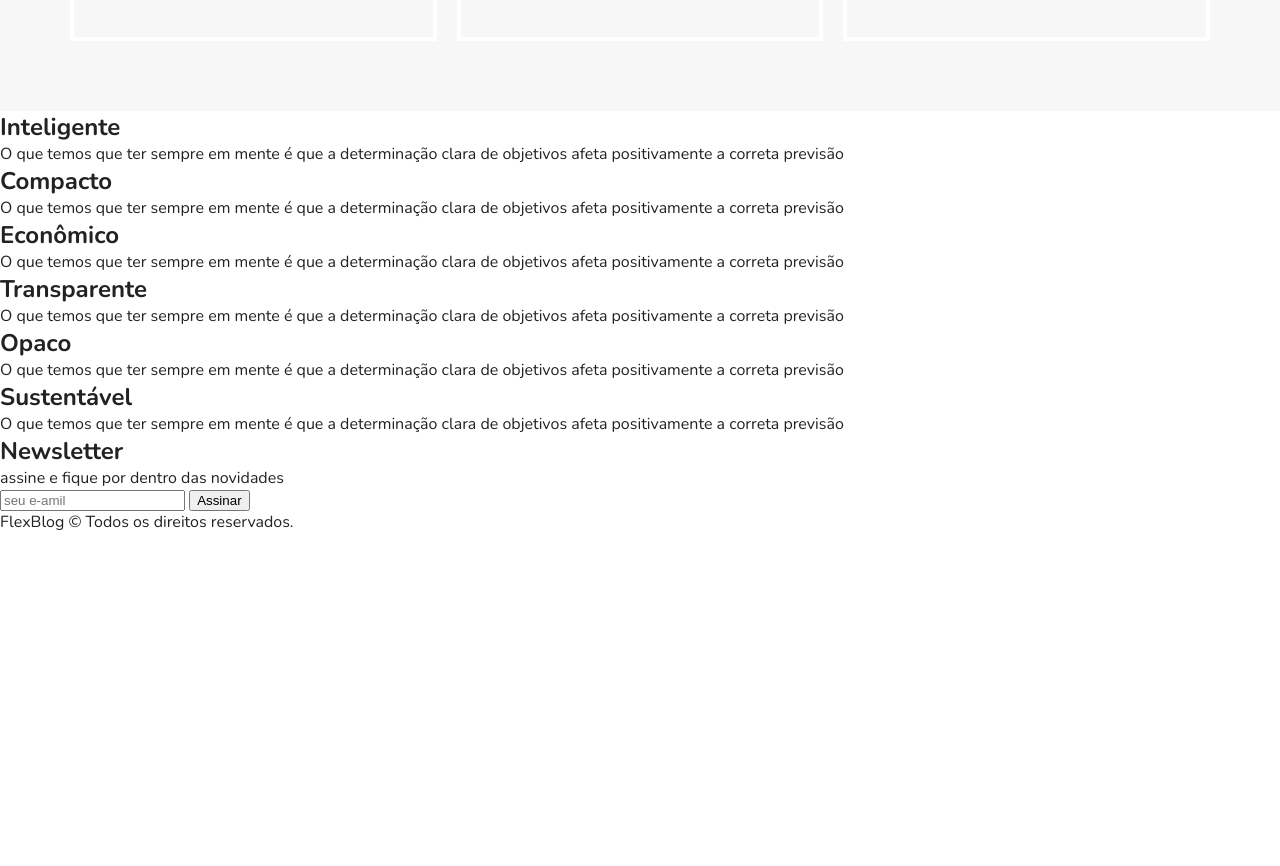
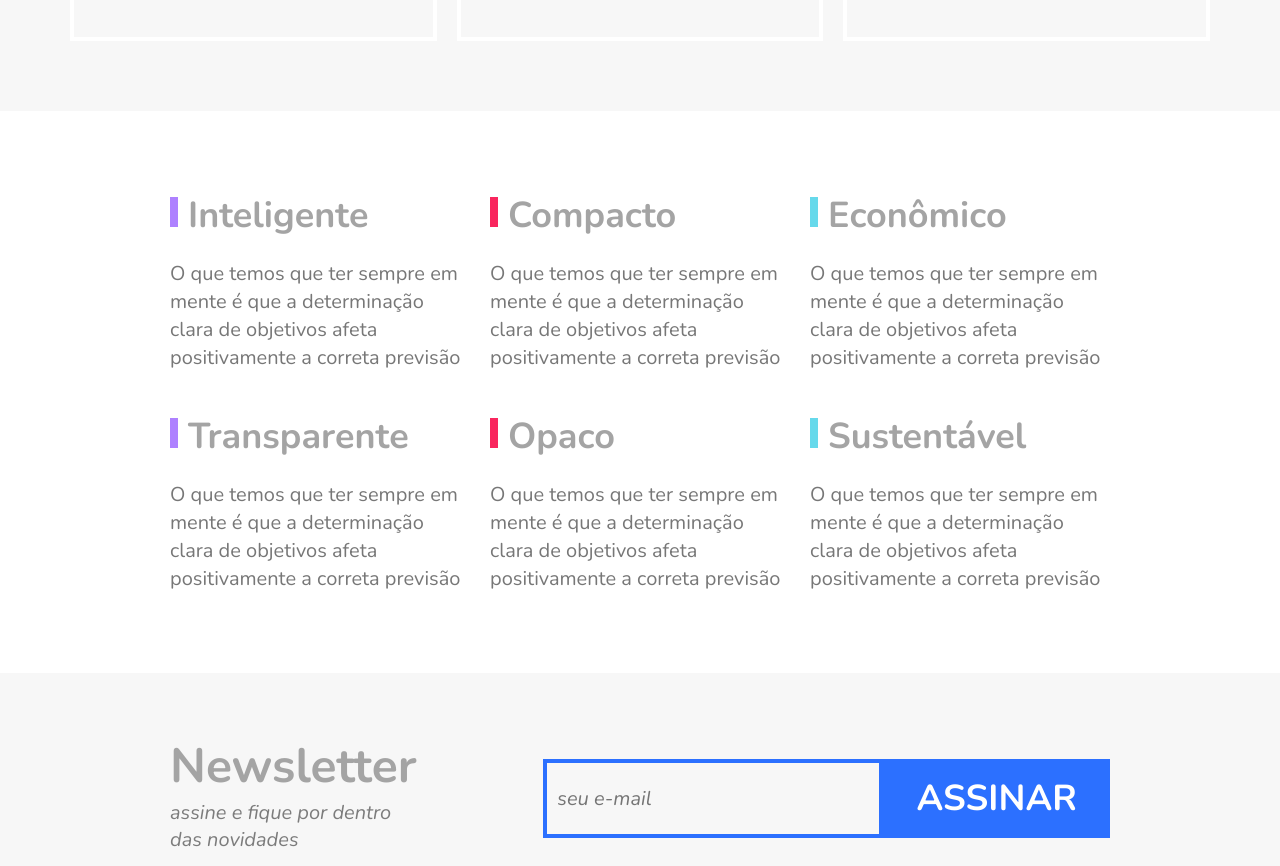
Before and after one commit to osiasmiranda/origamid, a plain HTML site: page cssflexbox/flexblog/index.html in a window 1280 px wide. Shown: the part 2477-3343 px from the top of the page. Before the commit the page ends 3010 px from the top, so only its background shows below. Drawn offline with nearby package versions, Linux system fonts and the light colour scheme.

Commit message:
adicionando footer

```diff
--- a/cssflexbox/flexblog/index.html
+++ b/cssflexbox/flexblog/index.html
@@ -184,7 +184,7 @@
         <p>assine e fique por dentro das novidades</p>
       </div>
       <form class="newsletter-form">
-        <input type="text" placeholder="seu e-amil" />
+        <input type="text" placeholder="seu e-mail" />
         <button type="submit">Assinar</button>
       </form>
     </section>
--- a/cssflexbox/flexblog/style.css
+++ b/cssflexbox/flexblog/style.css
@@ -36,7 +36,6 @@ img {
 }
 .superinfo {
   display: flex;
-  /*background-color: #2c70ff;*/
   max-width: 960px;
   margin: 0 auto;
   justify-content: space-between;
@@ -167,6 +166,7 @@ img {
   border-top: 8px solid #66d9eb;
 }
 
+/*Preco*/
 .preco {
   background-color: #f7f7f7;
   padding: 60px;
@@ -255,3 +255,123 @@ img {
     order: -1;
   }
 }
+
+/*Qualidade*/
+
+.qualidade {
+  display: flex;
+  max-width: 960px;
+  margin: 60px auto;
+  flex-wrap: wrap;
+}
+
+.qualidade-item {
+  flex: 1 1 300px;
+  margin: 20px 10px;
+}
+.qualidade-item h2 {
+  font-size: 2.25em;
+  color: #a4a4a4;
+  margin-bottom: 20px;
+}
+
+.qualidade-item h2::before {
+  content: "";
+  display: inline-block;
+  width: 8px;
+  height: 30px;
+  margin-right: 10px;
+  background-color: blue;
+}
+.qualidade-item:nth-of-type(3n + 1) h2::before {
+  background-color: #ae81ff;
+}
+.qualidade-item:nth-of-type(3n + 2) h2::before {
+  background-color: #f9265e;
+}
+.qualidade-item:nth-of-type(3n + 3) h2::before {
+  background-color: #66d9eb;
+}
+.qualidade-item p {
+  font-size: 1.25em;
+  line-height: 1.4;
+  color: #777777;
+}
+
+/*Newsletter*/
+
+.newsletter {
+  background-color: #f7f7f7;
+  padding: 60px calc((100% - 960px) / 2);
+  display: flex;
+  flex-wrap: wrap;
+}
+
+.newsletter-info {
+  flex: 1 1 200px;
+  margin: 0 10px;
+}
+.newsletter-info h1 {
+  font-size: 3em;
+  color: #a4a4a4;
+}
+.newsletter-info p {
+  font-size: 1.25em;
+  font-style: italic;
+  max-width: 230px;
+  color: #7c7c7c;
+  margin-bottom: 10px;
+}
+.newsletter-form {
+  flex: 2 1 260px;
+  margin: 0 10px;
+  align-self: center;
+  display: flex;
+  flex-wrap: wrap;
+}
+
+.newsletter-form input {
+  flex: 3 1 260px;
+  font-size: 1.25em;
+  color: #7c7c7c;
+  font-style: italic;
+  font-family: "Nunito", Helvetica, Arial, sans-serif;
+  border: 4px solid #2c70ff;
+  background-color: transparent;
+  padding: 15px 10px;
+  margin: 0px;
+  border-radius: 0px;
+}
+
+.newsletter-form button {
+  flex: 1 1 200px;
+  font-family: "Nunito", Helvetica, Arial, sans-serif;
+  font-size: 2.25em;
+  font-weight: bold;
+  text-transform: uppercase;
+  background-color: #2c70ff;
+  color: white;
+  margin: 0px;
+  cursor: pointer;
+  border: 0px;
+  padding: 15px 10px;
+}
+
+@media (max-width: 600px) {
+  .newsletter-form button {
+    font-size: 1.5em;
+  }
+}
+
+.footer {
+  display: flex;
+  background-color: #2c70ff;
+  height: 200px;
+  align-items: center;
+}
+.footer p {
+  flex: 1;
+  text-align: center;
+  font-size: 2.25em;
+  color: #122ab2;
+}
```
